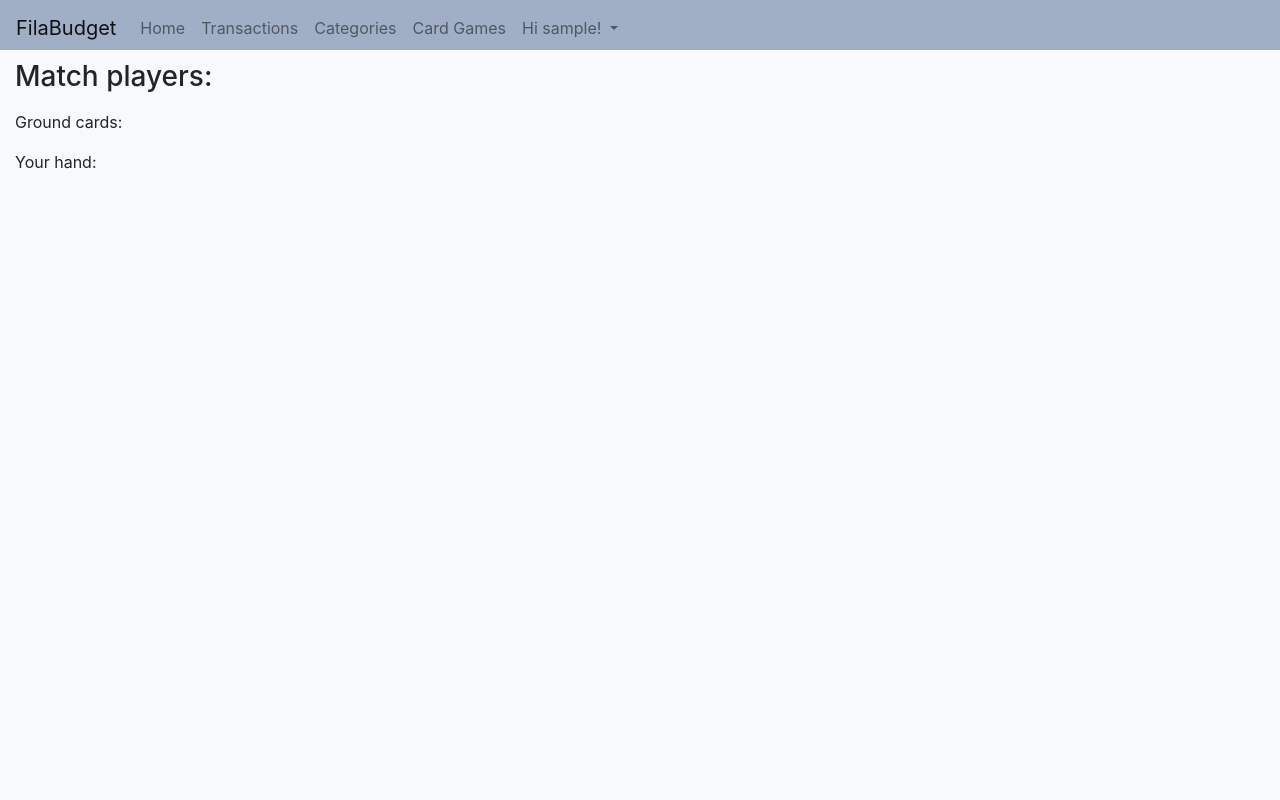
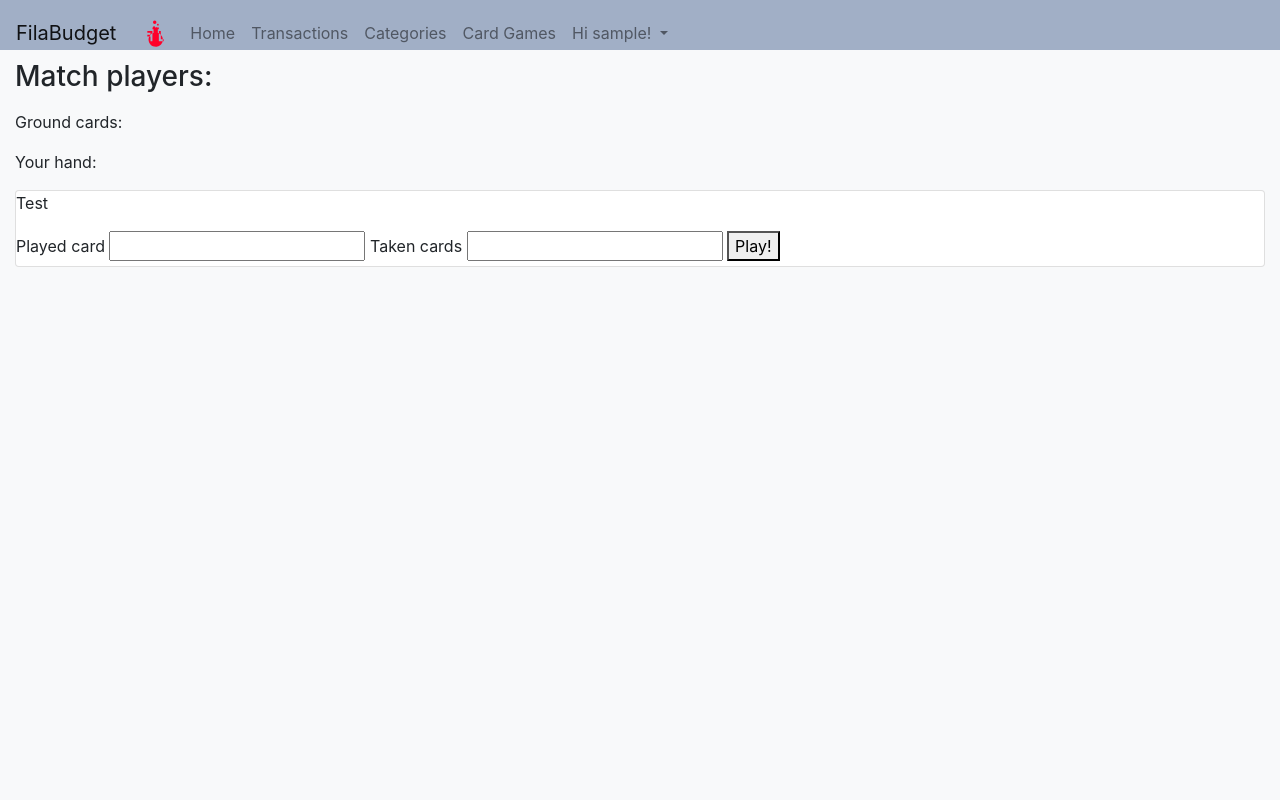
Before and after one commit to DarioFi/BudgetApp, a Django app: page /games/matches/1/ in a window 1280 px wide. Run offline with Django 3.2, Linux system fonts and the light colour scheme; a user stored in the database is signed in; tables that the repository leaves empty hold one stand-in row (values such as "Sample post"); parts of the project's set-up code (start-up, migrations or seed data) failed here and were passed over; some libraries are stand-ins or nearby versions.

Commit message:
now you can play scopa

```diff
--- a/Budgeting/Budget_templates/transactions_page.html
+++ b/Budgeting/Budget_templates/transactions_page.html
@@ -40,14 +40,14 @@
                 <div class="form-group">
                     <input class="form-control it-date-datepicker" id="date_init" type="date"
                            placeholder="inserisci la data in formato gg/mm/aaaa">
-                    <label for="date1">Date label</label>
+                    <label for="date1">Date init</label>
                 </div>
             </div>
             <div class="it-datepicker-wrapper">
                 <div class="form-group">
                     <input class="form-control it-date-datepicker" id="date_end" type="date"
                            placeholder="inserisci la data in formato gg/mm/aaaa">
-                    <label for="date1">Date label</label>
+                    <label for="date1">Date end</label>
                 </div>
             </div>
         </div>
--- a/CardGames/models.py
+++ b/CardGames/models.py
@@ -153,8 +153,10 @@ class match_scopa(models.Model):
                 for h in self.ground:
                     if card[1] == h:
                         return "Non puoi prendere la somma se c'è la carta a terra"
-
-            self.ground = self.ground.replace(taken, "")
+            for z in tooks:
+                if z not in self.ground:
+                    return "A terra non risulta la carta che volevi prendere"
+                self.ground = self.ground.replace(z, "")
             if player == self.player1:
                 if self.player_to_play != 1:
                     return "Non è il tuo turno"
@@ -183,6 +185,9 @@ class match_scopa(models.Model):
             else:
                 self.player3_takes += card + taken
         else:
+            for h in self.ground:
+                if card[1] == h:
+                    return "Non puoi prendere la somma se c'è la carta a terra"
             self.ground += card
             # TODO: aggiungere i check per vedere se ci sono combo per prendere
         if player == self.player1:
@@ -215,13 +220,13 @@ class match_scopa(models.Model):
                 if self.players_amount == 3:
                     self.player3_hand = self.deck[-6::]
                     self.deck = self.deck[:-6]
-                else:
+                elif self.players_amount == 4:
                     self.player3_hand = self.deck[-6::]
                     self.deck = self.deck[:-6]
                     self.player4_hand = self.deck[-6::]
                     self.deck = self.deck[:-6]
 
-        self.player_to_play %= 4
+        self.player_to_play %= self.players_amount
         self.player_to_play += 1
         self.save()
         return "success"
--- a/CardGames/templates/match_error.html
+++ b/CardGames/templates/match_error.html
@@ -1,4 +1,5 @@
 {% extends 'base.html' %}
 {% block content %}
     <h3>Errore nel match</h3>
+    {{ errore }}
 {% endblock %}
--- a/CardGames/templates/match_play.html
+++ b/CardGames/templates/match_play.html
@@ -18,10 +18,26 @@
 
         Your hand:
     </p>
+
+    <div class="card">
+        <p id="Play_card">
+            Test
+        </p>
+
+        <div id="playcardform">
+            <label>Played card</label>
+            <input type="text" id="played_card">
+            <label>Taken cards</label>
+            <input type="text" id="taken_card">
+
+            <button id="Play"> Play!</button>
+        </div>
+    </div>
 {% endblock %}
 
 {% block javascript %}
     <script>
+        var tuo_turno = 0;
 
         function update_informations() {
             $.ajax({
@@ -34,18 +50,40 @@
                     success: function (data) {
                         if (data.state === "success") {
 
-                            $('#hand').text(data.hand);
-                            $('#ground').text(data.ground);
+
+                            let hand_str = "Your hand:  "
+                            for (let j = 0; j < data.hand.length; j += 2) {
+                                hand_str += data.hand.substr(j, 2) + " "
+                            }
+                            $('#hand').text(hand_str);
+
+                            hand_str = "Ground:  "
+                            for (let j = 0; j < data.ground.length; j += 2) {
+                                hand_str += data.ground.substr(j, 2) + " "
+                            }
+                            $('#ground').text(hand_str);
 
                             $('#Player1').text(data.player_list[0] + "  " + data.score_list[0]);
                             $('#Player2').text(data.player_list[1] + "  " + data.score_list[1]);
-                            if (data.player_list.length > 2) {
+                            if (data.player_list[2] !== "") {
                                 $('#Player3').text(data.player_list[2] + "  " + data.score_list[2]);
                             }
-                            if (data.player_list.length > 3) {
+                            if (data.player_list[3] !== "") {
                                 $('#Player4').text(data.player_list[3] + "  " + data.score_list[3]);
                             }
 
+                            //TODO: aggiungere form giocare carte
+                            if (data.player_to_play === data.player_num) {
+                                $('#Play_card').text("It's your turn!");
+                                tuo_turno = 1;
+                                document.getElementById("playcardform").style.visibility = "";
+
+                            } else {
+                                $('#Play_card').text("It's " + data.player_list[data.player_to_play - 1] + "'s turn!");
+                                tuo_turno = 0;
+                                document.getElementById("playcardform").style.visibility = "hidden";
+
+                            }
                         } else {
                             alert(data.state)
                         }
@@ -63,5 +101,40 @@
             update_informations();
         }, 5000);
 
+
+        $('#Play').click(function (data) {
+
+            var played = $('#played_card').val();
+            var taken = $('#taken_card').val();
+            if (played === undefined){
+                alert("insert a card to play");
+                return 0
+            }
+            if (taken === undefined){
+                taken = "";
+            }
+            $.ajax({
+                url: '{% url "ajax_play_card" %}',
+                type: "POST",
+                data: {
+                    id: {{ match_id }},
+                    card_played: played,
+                    card_taken: taken
+                },
+                dataType: 'json',
+                success: function (data) {
+                    if (data.state === "success"){
+                        update_informations();
+                        $('taken_card').val("");
+                        $('played_card').val("");
+                    }
+                    else{
+                        alert(data.state);
+                        $('taken_card').val("");
+                        $('played_card').val("");
+                    }
+                }
+            })
+        });
     </script>
 {% endblock %}
--- a/CardGames/urls.py
+++ b/CardGames/urls.py
@@ -1,11 +1,12 @@
 from django.urls import path, include
-from .views import game_homepage, match_view, ajax_request_match_info, ajax_play_card
+from .views import game_homepage, match_view, ajax_request_match_info, ajax_play_card, start_match
 
 urlpatterns = [
     path('home/', game_homepage, name="game_home"),
     path('matches/<int:match_id>/', match_view, name="match_detail"),
     path('ajax/requestgameinfo/', ajax_request_match_info, name="ajax_info_request"),
     path('ajax/playcard/', ajax_play_card, name="ajax_play_card"),
+    path('initiate_match/<int:match_id>/', start_match, name="start_match"),
 ]
 
 # TODO: creare pagina per gestire le partite
--- a/CardGames/views.py
+++ b/CardGames/views.py
@@ -16,12 +16,20 @@ def game_homepage(request):
 
     prelist = []
     for j in games_list:
-        if j.players_amount == 2:
-            prelist.append([j.id, j.player1.username, j.player2.username])
-        if j.players_amount == 3:
-            prelist.append([j.id, j.player1.username, j.player2.username, j.player3.username])
-        if j.players_amount == 4:
-            prelist.append([j.id, j.player1.username, j.player2.username, j.player3.username, j.player4.username])
+        t = []
+        if j.player1 == request.user:
+            t.append(True)
+        else:
+            t.append(False)
+        t.append(j.is_started_match)
+        t.append(j.id)
+        t.append(j.player1.username)
+        t.append(j.player2.username)
+        if j.players_amount > 2:
+            t.append(j.player3.username)
+        if j.players_amount > 3:
+            t.append(j.player4.username)
+        prelist.append(t)
 
     stuff['games_list'] = prelist
     return render(request, "game_homepage.html", stuff)
@@ -76,9 +84,15 @@ def ajax_request_match_info(request) -> JsonResponse:
     if match.players_amount > 2:
         temp_players.append(match.player3.username)
         temp_score.append(match.player3_points)
+    else:
+        temp_players.append("")
+        temp_score.append(0)
     if match.players_amount > 3:
         temp_players.append(match.player4.username)
         temp_score.append(match.player4_points)
+    else:
+        temp_players.append("")
+        temp_score.append(0)
     data['player_list'] = temp_players
     data['score_list'] = temp_score
     if match.player1 == request.user:
@@ -91,6 +105,20 @@ def ajax_request_match_info(request) -> JsonResponse:
         data['hand'] = match.player4_hand
 
     data['ground'] = match.ground
+
+    if match.player1 == request.user:
+        data['player_num'] = 1
+    elif match.player2 == request.user:
+        data['player_num'] = 2
+    elif match.player3 == request.user:
+        data['player_num'] = 3
+    elif match.player4 == request.user:
+        data['player_num'] = 4
+
+    data['last_move'] = ""
+
+    data['player_to_play'] = match.player_to_play
+
     data['state'] = "success"
     return JsonResponse(data)
 
@@ -104,6 +132,9 @@ def ajax_play_card(request):
     card_played: str = request.POST.get('card_played')
     card_taken: str = request.POST.get('card_taken')
 
+    if len(card_played) != 2:
+        return JsonResponse({'state': "Played card is not actually playable"})
+
     match_query = match_scopa.objects.filter(id=match_id)
     match_query = match_query.filter(
         Q(player1=request.user) | Q(player2=request.user) | Q(player3=request.user) | Q(player4=request.user))
@@ -112,3 +143,15 @@ def ajax_play_card(request):
     match: match_scopa = match_query[0]
     message = match.play_card(request.user, card_played, card_taken)
     return JsonResponse({'state': message})
+
+
+@login_required
+def start_match(request, match_id=0):
+    if match_id == 0:
+        return render(request, 'match_error.html', {'errore': 'no match found'})
+    mat = match_scopa.objects.filter(id=match_id)[0]
+    if mat.player1 == request.user:
+        mess = mat.initiate_new_game()
+        if mess:
+            return match_view(request, match_id=match_id)
+        return render(request, 'match_error.html', {'errore': 'unable to start the match'})
--- a/templates/navbar.html
+++ b/templates/navbar.html
@@ -4,6 +4,8 @@
 
     <nav class="navbar navbar-expand-lg navbar-light" style="background-color: #a1afc6;">
         <a class="navbar-brand" href="{% url 'home' %}">FilaBudget</a>
+        <img src="../static/filalabds.svg" style="width: 50px; height: 50px">
+        {#        TODO: fix logo #}
         <button class="navbar-toggler" type="button" data-toggle="collapse" data-target="#navbarNav"
                 aria-controls="navbarNav" aria-expanded="false" aria-label="Toggle navigation">
             <span class="navbar-toggler-icon"></span>
@@ -36,7 +38,7 @@
                     </div>
                 </li>
             </ul>
-{#        </div>#}
+            {#        </div>#}
     </nav>
 
 
```
Also changed, not shown: CardGames/templates/game_homepage.html (+17 -9 lines), static/filalabds.svg (added), 1 other file.
